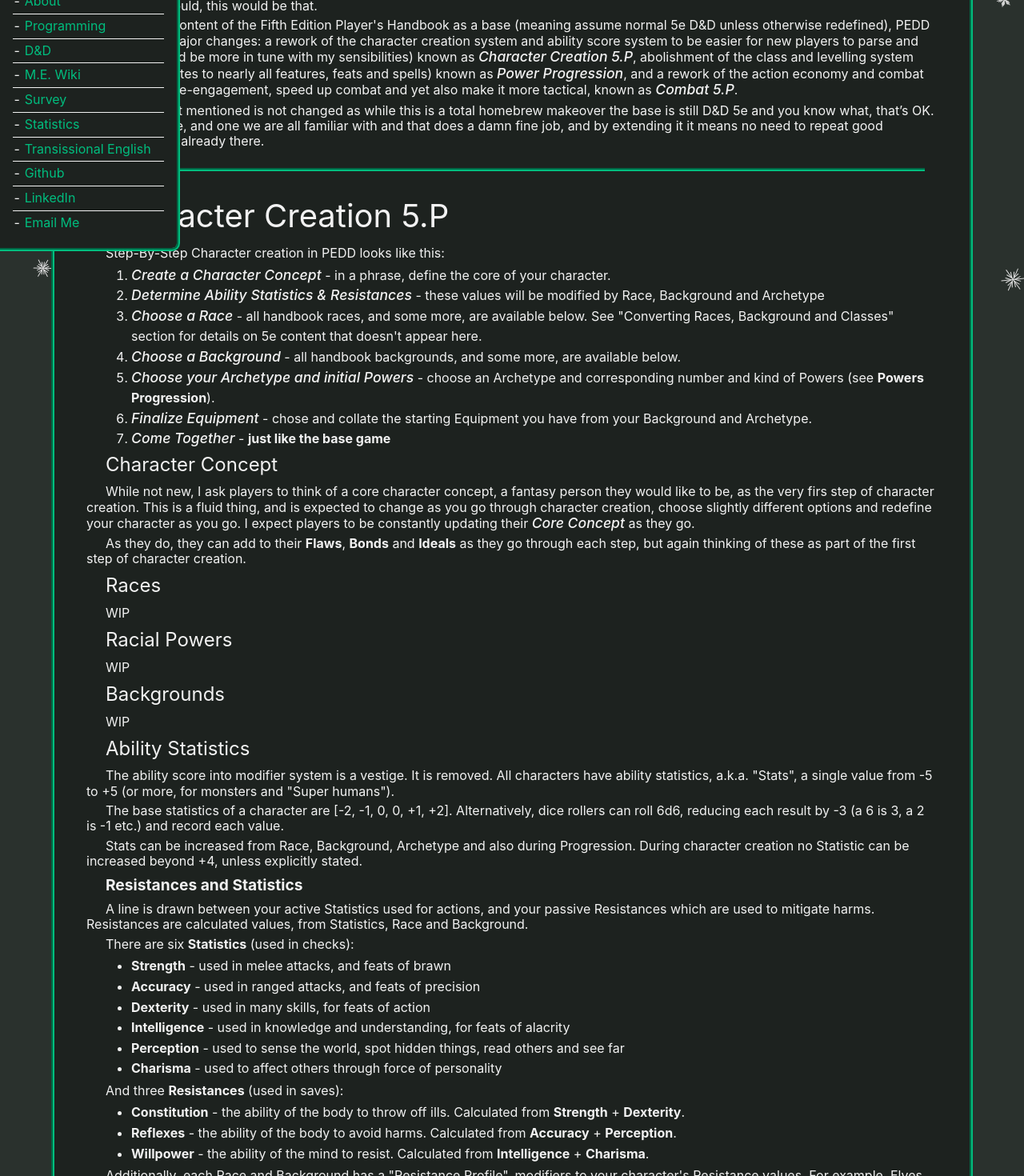
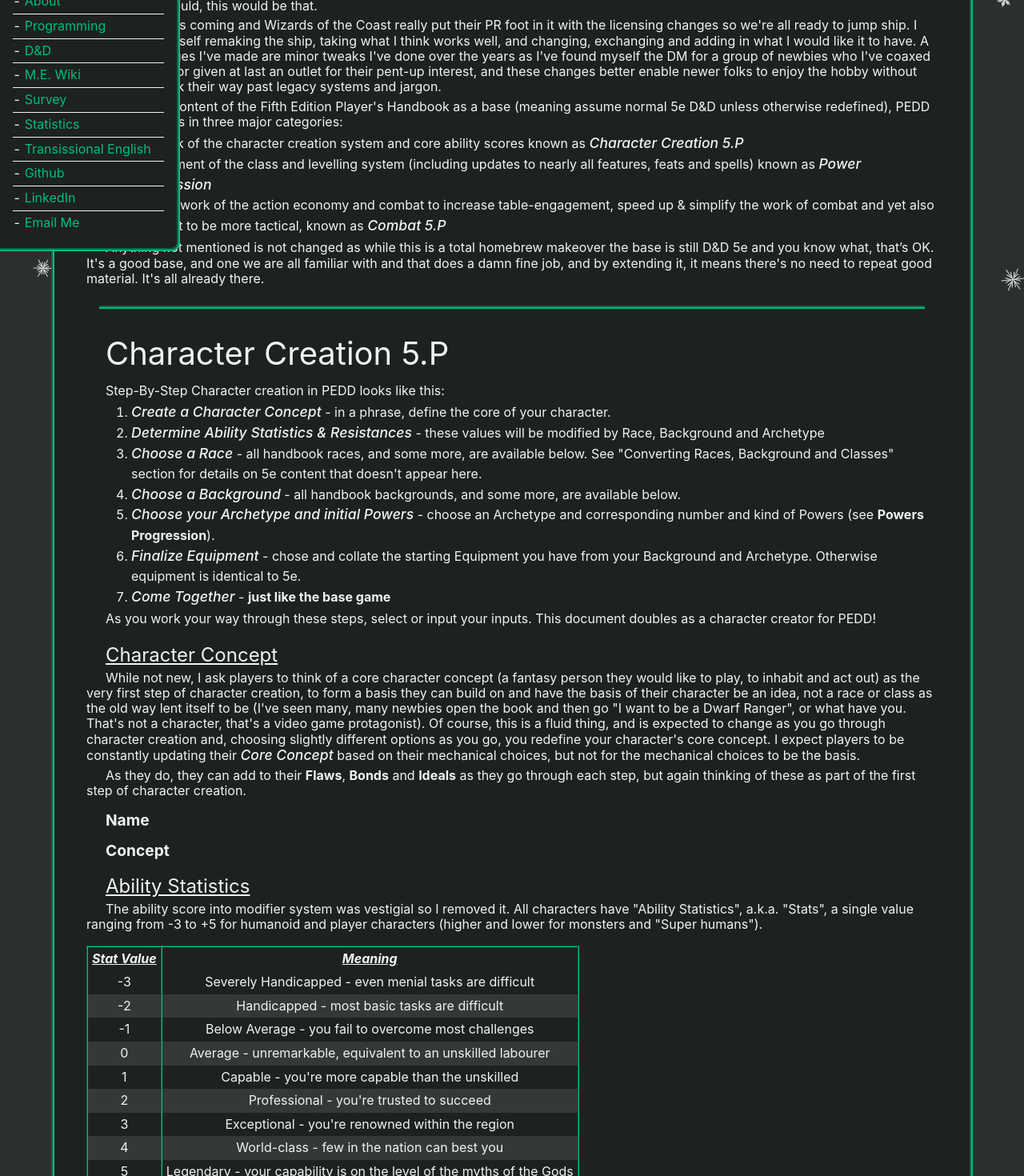
Before and after one commit to Tamillis/Personal_Site_2, a Vue app in the folder personal_site/: page /pedd in a window 1280 px wide. Shown: the part 280-1750 px from the top of the page at 80% size. Built offline with nearby package versions, Linux system fonts and the light colour scheme.

Commit message:
work on PEDD

```diff
--- a/personal_site/src/assets/pedd.md
+++ b/personal_site/src/assets/pedd.md
@@ -2,9 +2,14 @@
 
 If I were to make a radical 5.5e of a fashion that suited my tastes and mechanical areas to explore, reformulate and refine, while keeping as much as I could, this would be that.
 
-Taking the content of the Fifth Edition Player's Handbook as a base (meaning assume normal 5e D&D unless otherwise redefined), PEDD applies three major changes: a rework of the character creation system and ability score system to be easier for new players to parse and understand (and be more in tune with my sensibilities) known as *Character Creation 5.P*, abolishment of the class and levelling system (including updates to nearly all features, feats and spells) known as *Power Progression*, and a rework of the action economy and combat to increase table-engagement, speed up combat and yet also make it more tactical, known as *Combat 5.P*.
+"One D&D" is coming and Wizards of the Coast really put their PR foot in it with the licensing changes so we're all ready to jump ship. I instead find myself remaking the ship, taking what I think works well, and changing, exchanging and adding in what I would like it to have. A lot of the changes I've made are minor tweaks I've done over the years as I've found myself the DM for a group of newbies who I've coaxed into the hobby or given at last an outlet for their pent-up interest, and these changes better enable newer folks to enjoy the hobby without needing to work their way past legacy systems and jargon.
 
-Anything not mentioned is not changed as while this is a total homebrew makeover the base is still D&D 5e and you know what, that’s OK. It's a good base, and one we are all familiar with and that does a damn fine job, and by extending it it means no need to repeat good material. It's all already there.
+Taking the content of the Fifth Edition Player's Handbook as a base (meaning assume normal 5e D&D unless otherwise redefined), PEDD applies changes in three major categories:
+- a rework of the character creation system and core ability scores known as *Character Creation 5.P*
+- abolishment of the class and levelling system (including updates to nearly all features, feats and spells) known as *Power Progression*
+- and a rework of the action economy and combat to increase table-engagement, speed up & simplify the work of combat and yet also enable it to be more tactical, known as *Combat 5.P*
+
+Anything not mentioned is not changed as while this is a total homebrew makeover the base is still D&D 5e and you know what, that’s OK. It's a good base, and one we are all familiar with and that does a damn fine job, and by extending it, it means there's no need to repeat good material. It's all already there.
 
 ***
 
@@ -16,75 +21,90 @@ Step-By-Step Character creation in PEDD looks like this:
 3. *Choose a Race* - all handbook races, and some more, are available below. See "Converting Races, Background and Classes" section for details on 5e content that doesn't appear here.
 4. *Choose a Background* - all handbook backgrounds, and some more, are available below.
 5. *Choose your Archetype and initial Powers* - choose an Archetype and corresponding number and kind of Powers (see [Powers Progression](#powers-progression)).
-6. *Finalize Equipment* - chose and collate the starting Equipment you have from your Background and Archetype.
+6. *Finalize Equipment* - chose and collate the starting Equipment you have from your Background and Archetype. Otherwise equipment is identical to 5e.
 7. *Come Together* - [just like the base game](https://www.dndbeyond.com/sources/basic-rules/step-by-step-characters#6ComeTogether)
 
+As you work your way through these steps, select or input your inputs. This document doubles as a character creator for PEDD!
+
 ### Character Concept
-While not new, I ask players to think of a core character concept, a fantasy person they would like to be, as the very firs step of character creation. This is a fluid thing, and is expected to change as you go through character creation, choose slightly different options and redefine your character as you go. I expect players to be constantly updating their *Core Concept* as they go.
+While not new, I ask players to think of a core character concept (a fantasy person they would like to play, to inhabit and act out) as the very first step of character creation, to form a basis they can build on and have the basis of their character be an idea, not a race or class as the old way lent itself to be (I've seen many, many newbies open the book and then go "I want to be a Dwarf Ranger", or what have you. That's not a character, that's a video game protagonist). Of course, this is a fluid thing, and is expected to change as you go through character creation and, choosing slightly different options as you go, you redefine your character's core concept. I expect players to be constantly updating their *Core Concept* based on their mechanical choices, but not for the mechanical choices to be the basis.
 
 As they do, they can add to their **Flaws**, **Bonds** and **Ideals** as they go through each step, but again thinking of these as part of the first step of character creation.
 
-### Races
-WIP
-<div id="races-container"></div>
+#### Name
+<div id="character-name"></div>
 
-### Racial Powers
-WIP
-<div id="racial-powers-container"></div>
-
-### Backgrounds
-WIP
-<div id="backgrounds-container"></div>
+#### Concept
+<div id="character-concept"></div>
 
 ### Ability Statistics
 
-The ability score into modifier system is a vestige. It is removed. All characters have ability statistics, a.k.a. "Stats", a single value from -5 to +5 (or more, for monsters and "Super humans").
+The ability score into modifier system was vestigial so I removed it. All characters have "Ability Statistics", a.k.a. "Stats", a single value ranging from -3 to +5 for humanoid and player characters (higher and lower for monsters and "Super humans").
 
-The base statistics of a character are [-2, -1, 0, 0, +1, +2]. Alternatively, dice rollers can roll 6d6, reducing each result by -3 (a 6 is 3, a 2 is -1 etc.) and record each value.
+Stat Value | Meaning
+--- | ---
+-3 | Severely Handicapped - even menial tasks are difficult
+-2 | Handicapped - most basic tasks are difficult
+-1 | Below Average - you fail to overcome most challenges
+0 | Average - unremarkable, equivalent to an unskilled labourer
+1 | Capable - you're more capable than the unskilled
+2 | Professional - you're trusted to succeed
+3 | Exceptional - you're renowned within the region
+4 | World-class - few in the nation can best you
+5 | Legendary - your capability is on the level of the myths of the Gods
 
-Stats can be increased from Race, Background, Archetype and also during Progression. During character creation no Statistic can be increased beyond +4, unless explicitly stated.
+The base statistics of a character are [-2, -1, 0, 0, +1, +2]. Alternatively, dice rollers can roll 6d6, reducing each result by -3 (a 6 is 3, a 2 is -1 etc.) and record each value. If the Stats add up to more than 3 or less than 3, reroll.
+
+Stats can be increased from Race, Background, Archetype and also during Progression. During character creation no Statistic can be increased beyond +4, unless explicitly stated. If a Race, Background or Archetype would raise a Stat above 4, instead you may raise a different Stat (again, not above 4).
 
 #### Resistances and Statistics
-A line is drawn between your active Statistics used for actions, and your passive Resistances which are used to mitigate harms. Resistances are calculated values, from Statistics, Race and Background.
+A line is drawn between your active Statistics used for actions, and your passive Resistances which are used to mitigate harms. Resistances are calculated values, from Statistics, Race and Background. They can be above 4 or below -3, they are whatever the calculation comes out as.
 
 There are six **Statistics** (used in checks):
-- **Strength** - used in melee attacks, and feats of brawn
-- **Accuracy** - used in ranged attacks, and feats of precision
-- **Dexterity** - used in many skills, for feats of action
-- **Intelligence** - used in knowledge and understanding, for feats of alacrity
-- **Perception** - used to sense the world, spot hidden things, read others and see far
-- **Charisma** - used to affect others through force of personality
+- **[S]trength** - used in melee attacks, and feats of brawn
+- **[D]exterity** - used in many skills, for feats of deftness
+- **[A]ccuracy** - used in ranged attacks, and feats of precision
+- **[P]erception** - used to sense the world, spot hidden things, and read others
+- **[I]ntelligence** - used in knowledge and understanding, for feats of alacrity
+- **[Ch]arisma** - used to affect others through force of personality, empathy and displays of emotion
 
 And three **Resistances** (used in saves):
-- **Constitution** - the ability of the body to throw off ills. Calculated from **Strength** + **Dexterity**.
-- **Reflexes** - the ability of the body to avoid harms. Calculated from **Accuracy** + **Perception**.
-- **Willpower** - the ability of the mind to resist. Calculated from **Intelligence** + **Charisma**.
+- **[C]onstitution** - the ability of the body to throw off ills. Calculated from **Strength** + **Dexterity**.
+- **[R]eflexes** - the ability of the body to avoid harms. Calculated from **Accuracy** + **Perception**.
+- **[W]illpower** - the ability of the mind to resist. Calculated from **Intelligence** + **Charisma**.
 
-Additionally, each Race and Background has a "Resistance Profile", modifiers to your character's Resistance values. For example, Elves have a Constitution of -1, and Soldier's a Constitution of +2, meaning an Elf Soldier starts with a Constitution of **Strength**+**Dexterity**+1.
+Additionally, each Race and Background has a "Resistance Profile", modifiers to your character's Resistance values. For example, Elves have a Constitution of -1, and Soldiers a Constitution of +2, meaning an Elf Soldier starts with a Constitution of **Strength**+**Dexterity**-1+2.
 
 #### Resistance DC's
 Sometimes enemy attacks and other effects are made against your "Resistance DC", this is 8 + the Resistance value.
 
+#### Stats
+WIP - Assign your Stats. (Resistances and Resistance DC's calculated from Race and Background chosen below)
+
+<div id="stats"></div>
+
 #### Converting Saves
 Whenever 5e asks for a save of a certain kind, using the following conversion:
 - Strength Saves -> Constitution Saves
-- Dexterity Saves -> Reflex Saves
+- Dexterity Saves -> Reflex Saves / Constitution Saves*
 - Constitution Saves -> Constitution Saves
 - Intelligence Saves -> Willpower Saves
-- Wisdom Saves -> Willpower Saves / Perception Saves*
+- Wisdom Saves -> Willpower Saves / Perception Saves**
 - Charisma Saves -> Willpower Saves
 
-*Wisdom, being poorly understood by perhaps even the designers of 5e themselves, is an odd one. See "Where's Wisdom?" for my thoughts on that. By default use Willpower, but if Perception would be more appropriate, use that.
+*Dexterity is somewhat redefined as the agility and capability of one's body irrespective of their physical Strength or Accuracy. Pure dodging, then, (as most old Dexterity saves were) are covered by Reflex saves, however those old Dexterity saves that were more about the capability of the victim's body (such as jumping high enough) would now be covered by Constitution saves, which represent more one's physical ability to avoid damage.
+
+**Wisdom, being poorly understood by perhaps even the designers of 5e themselves, is an odd one. See "Where's Wisdom?" for my thoughts on that. By default use Willpower, but if Perception would be more appropriate, use that.
 
 #### Secondary Statistics
 
-- **Health** - how much damage you can take before entering the Dying state. Race, Background and Archetype all provide initial Health, and finally **Constitution** + **Willpower** is added on top. See "Health" in "Combat 5.P". Health is explicitly a combination of physical and emotional wear and tear, rolling with and carrying on from blows.
+- **[H]ealth** - how much damage you can take before entering the Dying state. Race, Background and Archetype all provide initial Health, and finally **Constitution** + **Willpower** is added on top. See "Health" in "Combat 5.P". Health is explicitly a combination of physical and emotional wear and tear, and the ability to roll with and carry on from blows.
 - **Defence** - how difficult you are to harm. **Base Defence** + **Armour** + **Evasion**
   - **Base Defence** - determined by your Race (default 8), or overridden by some Powers.
   - **Armour** - determined by the sum Defence of worn equipment.
-  - **Evasion** - your Dexterity value (min 0), can be modified by some Powers, can be limited by worn equipment.
+  - **Evasion** - your **Dexterity** value (min 0), can be modified by some Powers, can be limited by worn equipment.
 - **Speed** - unchanged, determined by Race
-- **Initiative** - **Perception** + **Dexterity**
+- **Initiative** - **Perception** + **Dexterity** (+ a bonus from some Powers)
 - **Passive Statistics** - sometimes Powers or play require a value to compare against. The DM can ask you to make a roll that then represents that value, and sometimes they will ask for your "Passive Strength" etc. This is 8 + the Stat Value.
 
 #### Where's Wisdom?
@@ -93,6 +113,45 @@ Generally speaking Wisdom has been removed, with all of the D&D weirdness about
 To address these issues, I've split Wisdom in twain. Willpower is willpower, everyone gets that. The coverage of Wisdom over connections and empathy is now under Charisma, and perception is under the new Stat Perception.
 
 This does leave the window open for those hankering for a sense of “wise”. Characters still have the various Knowledge skills, and there is now the "Learned" Power for wisdom in the sense of being broadly knowledgeable, educated, well-read, etc., and the “Wisened” background that is wisdom in the sense of a wide body of practiced wisdom coming from age and life experience; the non-academic sage.
+
+### Races
+WIP - this will be a browse-able scrolling list of the races.
+
+<div id="races-container"></div>
+
+### Racial Powers
+WIP - this will be a browse-able scrolling list of Powers available to your Race, representing inborn abilities (some are generically available, some are race-specific, all can only be chosen during character creation).
+
+Honestly might just remove.
+<div id="racial-powers-container"></div>
+
+### Backgrounds
+WIP - this will be a browse-able scrolling list of the Backgrounds.
+
+Backgrounds will be where Characters choose their skills from the given list.
+<div id="backgrounds-container"></div>
+
+### Background Powers
+WIP - a shortlist of all Powers that can be taken as your Background Power (again, might just remove).
+
+Choose a Power from your time as your background. It must be related to the activities of your background, so confer with your DM (me).
+<div id="background-powers-container"></div>
+
+### Archetypes
+V.WIP - choose your Archetype, what forms the seed of your adventuring capabilities.
+
+Attribute Increase
+Resistance Profiles
+Health Bonus
+Archetype | Stat Increases | Resistance Profile | Bonus Health | Bonus Skills | Power
+--- | --- | --- | --- | --- | ---
+**Brawler** | S +1, A +1 | R +1 | H +4 | Athletics, Body, Knives any 1 | Your Unarmed Attacks contain the Block I, Finesse and Parry (Bludgeoning) properties. Your Unarmed Attacks deal 1d4 damage.
+**Hunter** | A +1, P +1 | R +1 | H +2 | Bows, Survival, Tools (any 1), any 1 | You can Aim as a bonus action, granting a Bonus to the next Ranged Weapon Attack you make this turn.
+**Protector** | S +1, D +1 | C +1 | H +4 | You can make the Block action with Shields as a Bonus action. You can instead Block for an ally within 5ft of you. They gain the benefits of the Block as if they themselves blocked.
+**Adept** | S +1, D +1 | C +1 | H +4 | Skill monkey. Expertise in two Skills of your choice.
+**Artisan** | P +1, Ch +1 | W +1 | H +0 | You gain Proficiency in a Tool Set and Proficiency in a Skill. You also gain Expertise in a Tool Set. When not at Disadvantage, you can choose to not roll when making any Tool Set check and instead assume you rolled a 10, adding Stat and any Bonus to that as normal.
+**Mage** | S +1, D +1 | C +1 | H +0 | choose a Sphere of Magic: you gain 2 cantrips and a 1st Circle spell from that list. You also gain the Spellcasting Power for that Sphere.
+
 
 ### Converting Races, Backgrounds and Classes
 
@@ -235,6 +294,53 @@ For the intended "power level" of a Power, take any Feat from the PHB which has
 
 Spellcasting is a Feature that has had to receive major reworking, and is still WIP.
 
+### Proficiencies Rework; PEDD Skills
+A subset of Powers Progression is flattening the odd little distinct yet related categories of "Skills, Tools, Languages and Weapon & Armor Proficiencies". They are now flattened, and all are now "Skills". Weapons have also been regrouped into "Weapon Classes", no longer "Simple" and "Martial" and no longer taken for Proficiency individually, as that's too fine-grained. That, and the fact that in PEDD no skill is automatically associated with a Stat, gives us the flat list:
+
+(And yes, due to being promoted to a Stat, Perception is removed)
+
+<div class="proficiencies-list">
+
+- Acrobatics
+- Animal Handling
+- Arcana
+- Athletics
+- Axes
+- Battle-Axes
+- Blades
+- Body
+- Bows
+- Clubs
+- Deception
+- Firearms
+- Heavy Armour
+- History
+- Insight
+- Intimidation
+- Investigation
+- Knives
+- Languages (one of)
+- Light Armour
+- Mauls
+- Medicine
+- Medium Armour
+- Nature
+- Persuasion
+- Pistols
+- Pole-Arms
+- Religion
+- Shields
+- Sleight of Hand
+- Spears
+- Stealth
+- Survival
+- Thrown
+- Tools (one set of)
+
+- Custom - for unique weapons, and skills not defined in the list.
+
+</div>
+
 #### Proficiency Bonuses and Expertise
 **Bonus** - Proficiency Bonus is simply "Bonus", which means +2, and is typically derived from Proficiency and Powers, a characters skill in an area. Having "proficiency" in a tool or skill means gaining a Bonus to rolls made with that tool/skill.
 
--- a/personal_site/src/views/PEDDView.vue
+++ b/personal_site/src/views/PEDDView.vue
@@ -57,11 +57,16 @@ onMounted(() => putMdinElement('src/assets/pedd.md', 'pedd'));
 
 #pedd h3 {
     font-size: var(--subsubtitle-size);
+    text-decoration: underline;
+    margin-top: 1rem;
+    margin-bottom: -0.33rem;
 }
 
 #pedd h4 {
     font-size: var(--para-size);
     font-weight: 700;
+    margin-top: 0.75rem;
+    margin-bottom: -0.33rem;
 }
 
 #pedd em {
@@ -73,4 +78,9 @@ onMounted(() => putMdinElement('src/assets/pedd.md', 'pedd'));
 #pedd strong {
     font-weight: 700;
 }
+
+.proficiencies-list ul {
+    display: grid;
+    grid-template-columns: auto auto auto;
+}
 </style>
```
